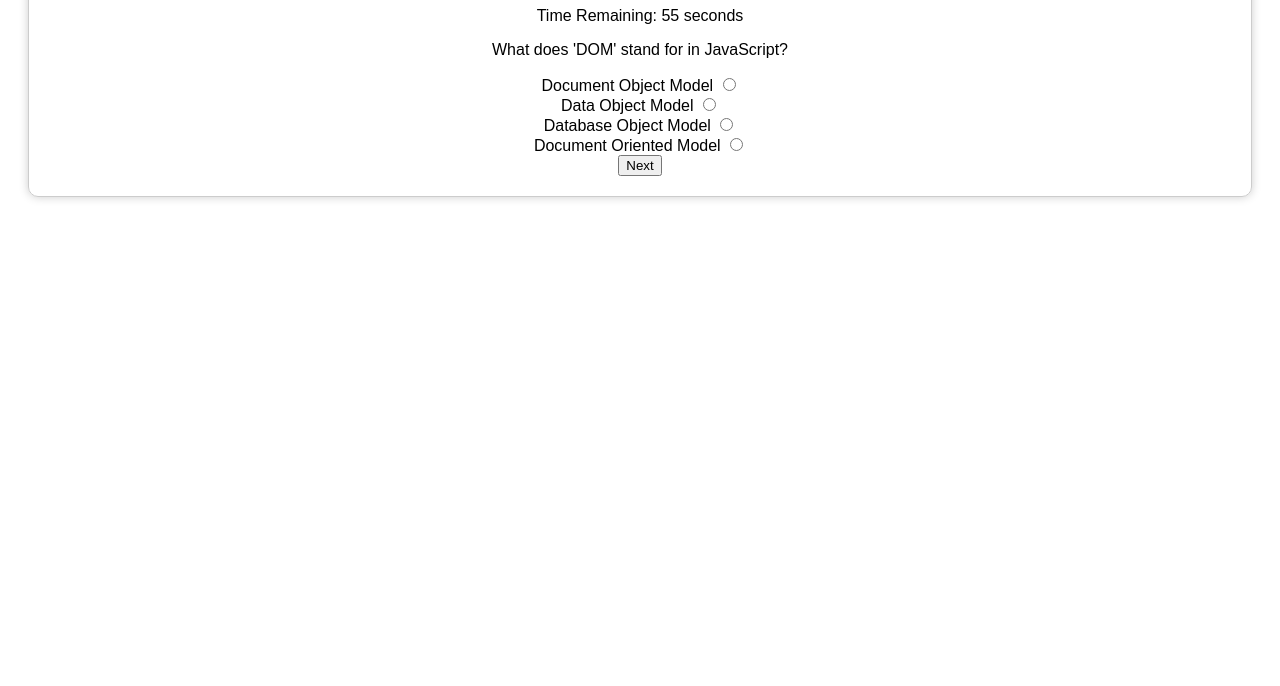
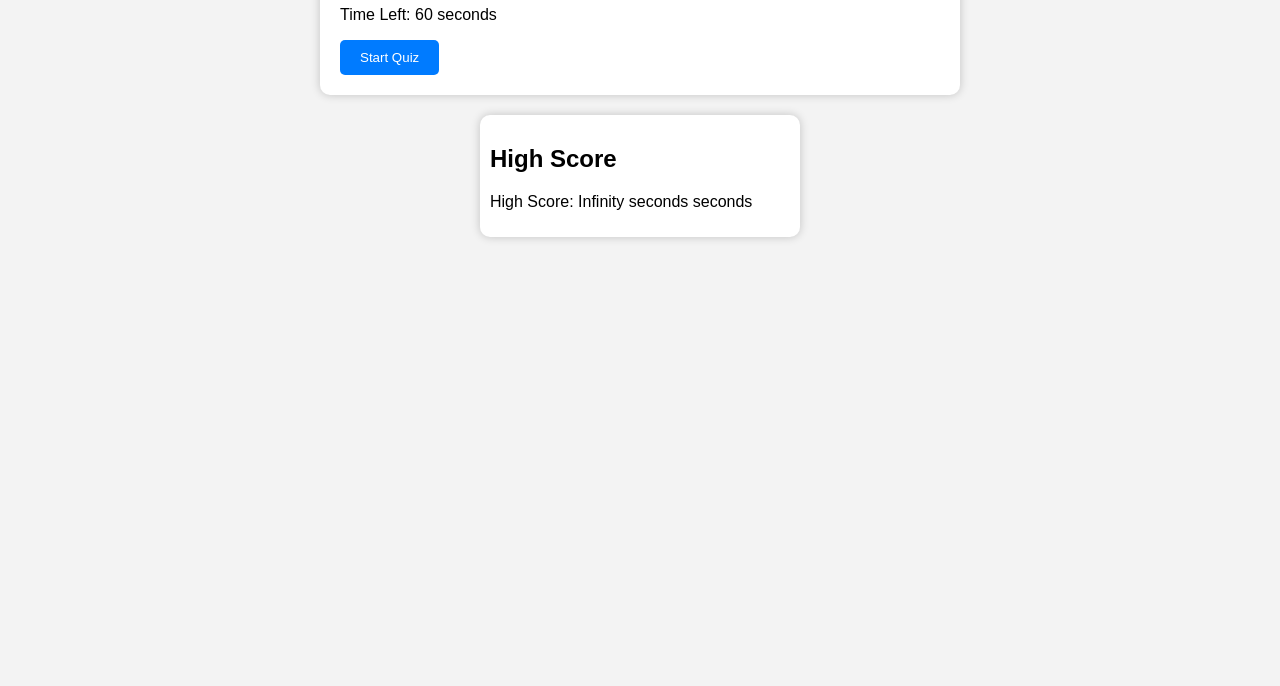
Before and after one commit to ocarly/quizshiz, a plain HTML site: page index.html in a window 1280 px wide. Shown: the part 114-800 px from the top of the page. Drawn offline with Linux system fonts and the light colour scheme.

Commit message:
changed javascript and html to try to add timer

```diff
--- a/index.html
+++ b/index.html
@@ -3,39 +3,26 @@
 <head>
     <meta charset="UTF-8">
     <meta name="viewport" content="width=device-width, initial-scale=1.0">
-    <link rel="stylesheet" href="./style.css">
-    <title>Quiz-Shizzzz</title>
+    <title>JavaScript Quiz</title>
+    <link rel="stylesheet" href="style.css">
 </head>
 <body>
-    <div id="quiz-container">
+    <div class="quiz-container">
         <h1>JavaScript Quiz</h1>
-        <p>Time Remaining: <span id="timer">60</span> seconds</p>
-        <form id="question-container">
+        <p>Time Left: <span id="timer">60</span> seconds</p>
+        <div id="question-container">
             <p id="question"></p>
-            <label class="option-label" for="option1">which</label>
-            <input type="radio" name="options" value="0" id="option1"><br>
-            <label class="option-label" for="option2">one</label>
-            <input type="radio" name="options" value="1" id="option2"><br>
-            <label class="option-label" for="option3" >is</label>
-            <input type="radio" name="options" value="2" id="option3"><br>
-            <label class="option-label" for="option4">it</label>
-            <input type="radio" name="options" value="3" id="option4"><br>
-        </form>
-        <section class="end-view">
-            <p id="end-notification"></p>
-            <div class="score-wrap">
-               <p id="lil-score"></p>
-            </div>
-            <form id="end-form">
-                <label for="end-initials">initials</label>
-                <input type="text" name="initials" id="end-initials">
-                <button id="score button">submit</button>
-            </form>
-        </section>
-
-
-        <button id="next-button">Next</button>
+            <ul id="choices">
+                <!-- Choices will be generated using JavaScript -->
+            </ul>
+        </div>
+        <button id="start-btn">Start Quiz</button>
+        <div id="result"></div>
     </div>
-    <script src="./script.js"></script>
+    <div class="high-score-container">
+        <h2>High Score</h2>
+        <p>High Score: <span id="high-score">0</span> seconds</p>
+    </div>
+    <script src="script.js"></script>
 </body>
 </html>
--- a/script.js
+++ b/script.js
@@ -1,112 +1,103 @@
 const questions = [
     {
-        question: "What does 'DOM' stand for in JavaScript?",
-        options: ["Document Object Model", "Data Object Model", "Database Object Model", "Document Oriented Model"],
-        correctAnswer: "0"
+        question: "What is JavaScript used for?",
+        choices: ["Styling HTML elements", "Programming web pages", "Creating databases", "Making coffee"],
+        correctAnswer: "Programming web pages"
     },
     {
-        question: "Which method is used to add new elements to an array in JavaScript?",
-        options: ["push()", "append()", "insert()", "add()"],
-        correctAnswer: "0"
+        question: "Which keyword is used to declare a variable in JavaScript?",
+        choices: ["var", "let", "const", "variable"],
+        correctAnswer: "var"
     },
     {
-        question: "What is a closure in JavaScript?",
-        options: ["A way to lock a variable", "A private function", "A function that has access to its outer scope variables", "A function with no return value"],
-        correctAnswer: "2"
+        question: "What does 'DOM' stand for?",
+        choices: ["Document Object Model", "Data Object Model", "Document Order Model", "Dynamic Object Management"],
+        correctAnswer: "Document Object Model"
     },
-    {
-        question: "What is the purpose of 'console.log()' in JavaScript?",
-        options: ["Display a message box", "Print text to the console", "Open a new web page", "Create a pop-up window"],
-        correctAnswer: "1"
+	{
+        question: "What is the result of 10 + '5' in JavaScript?",
+        choices: ["15", "105", "1050", "Error"],
+        correctAnswer: "105"
     }
 ];
 
-let currentQuestion = 0;
-let timer = 60; // 60 seconds for the quiz
-let score = 0;
+let currentQuestionIndex = 0;
+let timer;
+let timeLeft = 60;
+let highScore = localStorage.getItem("highScore") || Infinity;
 
-const questionElement = document.getElementById('question');
-const timerElement = document.getElementById('timer');
-const nextButton = document.getElementById('next-button');
-const inputThings = document.querySelectorAll(`input[name="answer"]`)
-const userAnswer = document.querySelector(`input[value]`)
-const endScreen = document.querySelector(".end-view")
-const inputBox = document.querySelector("#initials")
-const endNotification = document.querySelector("#end-notification")
-const userScoreEl = document.querySelector("#lil-score")
+const startButton = document.getElementById("start-btn");
+const timerDisplay = document.getElementById("timer");
+const questionContainer = document.getElementById("question-container");
+const questionElement = document.getElementById("question");
+const choicesElement = document.getElementById("choices");
+const resultElement = document.getElementById("result");
+const highScoreElement = document.getElementById("high-score");
 
+startButton.addEventListener("click", startQuiz);
 
-function displayQuestion() {
-    endScreen.style.display = 'none';
+function startQuiz() {
+    startButton.style.display = "none";
+    displayQuestion();
+    timer = setInterval(updateTimer, 1000);
 
-    if (currentQuestion < questions.length) {
-        questionElement.textContent = questions[currentQuestion].question;
-        const options = questions[currentQuestion].options;
+}
 
-        const labels = document.querySelectorAll('.option-label');
-        labels.forEach((label, index) => {
-            label.textContent = options[index];
-        });
+function updateTimer() {
+    timeLeft--;
+
+    if (timeLeft <= 0) {
+        clearInterval(timer);
+        endQuiz();
     } else {
-        endQuiz();
+        timerDisplay.textContent = timeLeft + " seconds";
     }
 }
 
-// Event listener for the next button
-nextButton.addEventListener('click', () => {
-    const selectedAnswer = document.querySelector('input[name="options"]:checked');
-    console.log(selectedAnswer)
-    if (selectedAnswer) {
-        const selectedValue = selectedAnswer.value;
-        console.log("selectedAnswer" , selectedValue)
-        const correctAnswer = questions[currentQuestion].correctAnswer;
-        console.log("correctAnswer" , correctAnswer)
-        if (selectedValue === correctAnswer) {
-            console.log(selectedValue, correctAnswer)
-            score+= 50;
-            console.log(score)
-        }
-
-        if (selectedValue !== correctAnswer){
-            timer -= 10;
-        }
-
-        currentQuestion++;
-        displayQuestion();
-
-        // Clear the radio button selection
-        selectedAnswer.checked = false;
-    } else {
-        alert("Please select an answer before proceeding.");
+function displayQuestion() {
+    if (currentQuestionIndex >= questions.length) {
+        endQuiz();
+        return;
     }
 
-    // Check if the quiz has ended
-    if (currentQuestion >= questions.length) {
-        endQuiz();
+    const currentQuestion = questions[currentQuestionIndex];
+    questionElement.textContent = currentQuestion.question;
+    choicesElement.innerHTML = "";
+
+    currentQuestion.choices.forEach((choice, index) => {
+        const choiceButton = document.createElement("button");
+        choiceButton.textContent = choice;
+        choiceButton.addEventListener("click", () => checkAnswer(choice));
+        choicesElement.appendChild(choiceButton);
+    });
+}
+
+function checkAnswer(choice) {
+    const currentQuestion = questions[currentQuestionIndex];
+
+    if (choice === currentQuestion.correctAnswer) {
+        resultElement.textContent = "Correct!";
+    } else {
+        resultElement.textContent = "Incorrect!";
+        timeLeft -= 10;
     }
-});
 
-
-
-function startTimer() {
-    const interval = setInterval(function () {
-        timer--;
-        timerElement.textContent = timer;
-        if (timer <= 0) {
-            clearInterval(interval);
-            endQuiz();
-        }
-    }, 1000);
+    currentQuestionIndex++;
+    setTimeout(displayQuestion, 1000);
 }
 
 function endQuiz() {
-    console.log("running?")
-    endScreen.style.display = "block"
-    endNotification.textContent = 'Quiz completed!';
-    userScoreEl.textContent = "You Scored: " + score
-    document.getElementById('question-container').style.display = 'none';
-    nextButton.style.display = 'none';
+    clearInterval(timer);
+    timerDisplay.textContent = "0 seconds";
+
+    if (timeLeft > highScore) {
+        highScore = timeLeft;
+        localStorage.setItem("highScore", highScore);
+    }
+
+    highScoreElement.textContent = highScore + " seconds";
+    questionContainer.style.display = "none";
+    resultElement.textContent = "Quiz Completed!";
 }
 
-displayQuestion();
-startTimer();
+highScoreElement.textContent = highScore + " seconds";
--- a/style.css
+++ b/style.css
@@ -1,21 +1,46 @@
 body {
     font-family: Arial, sans-serif;
-    text-align: center;
-}
-#quiz-container {
-    margin: 20px;
-    padding: 20px;
-    border: 1px solid #ccc;
-    border-radius: 10px;
-    box-shadow: 0px 0px 10px #ccc;
+    background-color: #f3f3f3;
+    margin: 0;
+    padding: 0;
 }
 
-#question{
-    color: black
+.quiz-container {
+    background-color: #fff;
+    max-width: 600px;
+    margin: 20px auto;
+    padding: 20px;
+    border-radius: 10px;
+    box-shadow: 0 0 10px rgba(0, 0, 0, 0.2);
 }
 
-.score-wrap{
-    display: flex;
-    justify-content: center;
+.high-score-container {
+    background-color: #fff;
+    max-width: 300px;
+    margin: 20px auto;
+    padding: 10px;
+    border-radius: 10px;
+    box-shadow: 0 0 10px rgba(0, 0, 0, 0.2);
+}
 
+button {
+    padding: 10px 20px;
+    background-color: #007bff;
+    color: #fff;
+    border: none;
+    border-radius: 5px;
+    cursor: pointer;
 }
+
+button:hover {
+    background-color: #0056b3;
+}
+
+ul {
+    list-style: none;
+    padding: 0;
+}
+
+li {
+    margin: 10px 0;
+}
```
